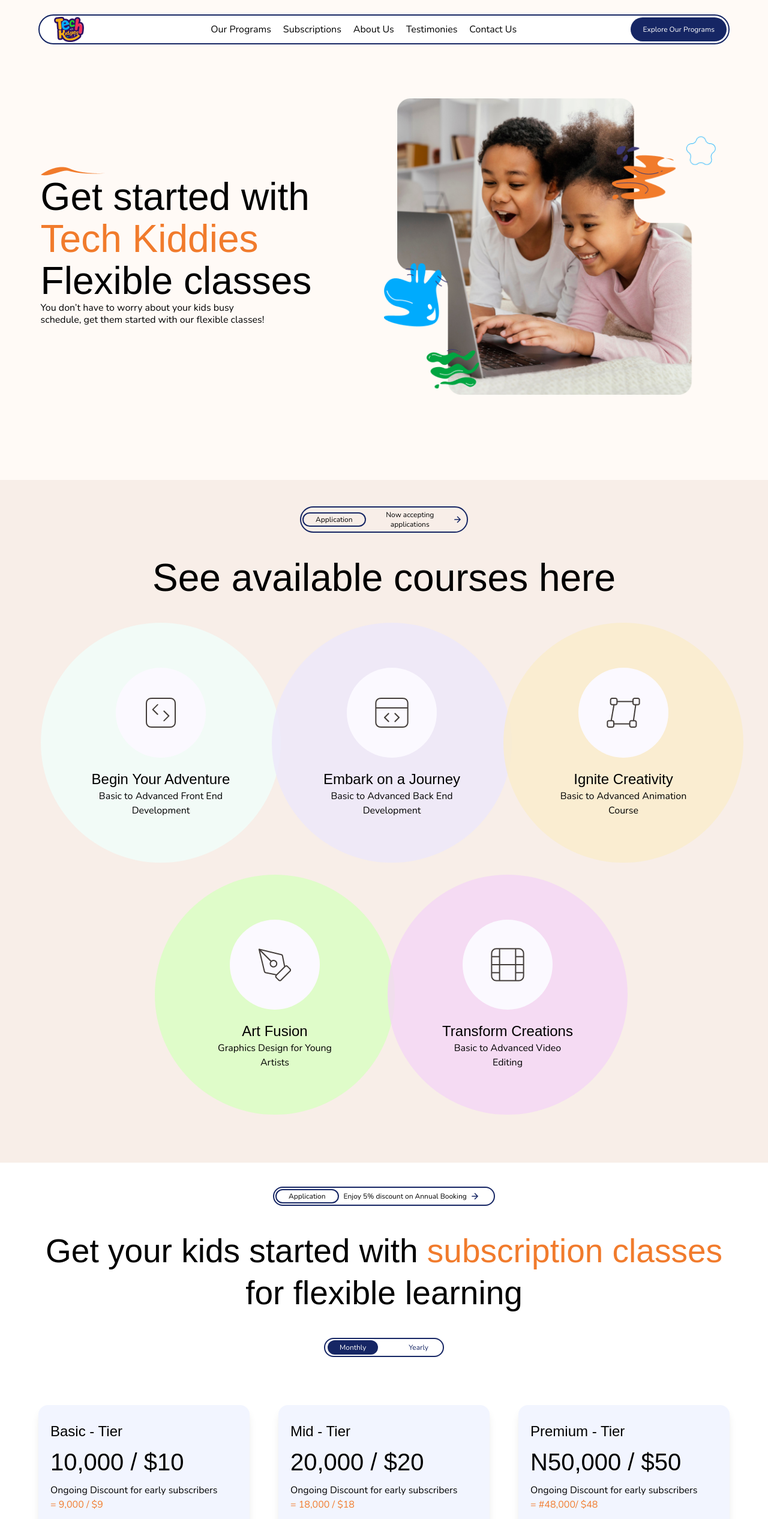
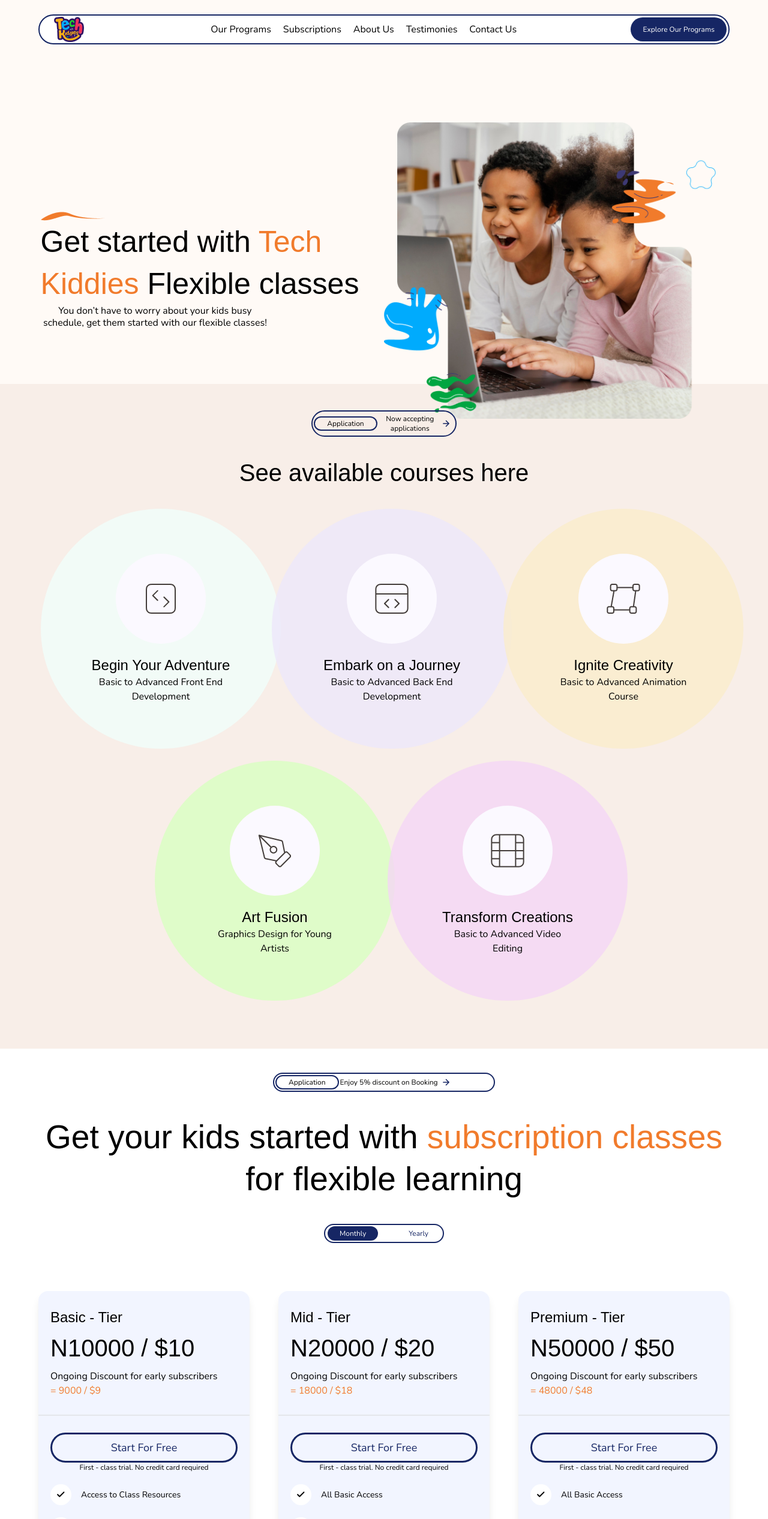
Before and after one commit to Jamleads/tech_kiddies, a React (Vite) app: page /subscribe in a window 1280 px wide. Shown: the top 2532 px of the page at 60% size. Built offline with nearby package versions, Linux system fonts and the light colour scheme; a web font is replaced by a local one.

Commit message:
Taoq problem

```diff
--- a/src/components/Modal.jsx
+++ b/src/components/Modal.jsx
@@ -64,11 +64,14 @@
                   id="location"
                   className="px-5 py-2 mt-3 bg-transparent border-[1px] border-black w-full rounded-full"
                 >
-                  <option value="">Select option</option>
+                  <option value="" className="text-red">
+                    Select option
+                  </option>
                   <option value="nigeria">Nigeria</option>
                   <option value="unitesd state">United State</option>
                   <option value="kenya">Kenya</option>
                   <option value="gambia">Gambia</option>
+                  <option value="gambia">Other</option>
                 </select>
               </div>
 
--- a/src/components/Pricing.jsx
+++ b/src/components/Pricing.jsx
@@ -4,28 +4,28 @@
 import { pricingData } from "../utilities/data";
 import Button from "./Button";
 
-const Pricing = ({ atHome }) => {
-  const [childTestimonies] = useState(false);
+const Pricing = ({ atHome, btnClick }) => {
+  const [yearly, setYearly] = useState(false);
   const xImgStyle =
     "img-qrap lg:w-[35px] lg:h-[35px] w-[40px] h-[40px] bg-mainWhite rounded-full flex items-center justify-center shadow-xs";
 
   return (
     <div className="pricing w-[90%] mx-auto flex flex-col gap-10">
-      <div className="mt-10 py-[2px] px-[2px] rounded-full border-[2px] border-darkerBlue lg:w-[370px] w-[90%] mx-auto flex items-center">
+      <div className="mt-10 py-[2px] px-[2px] rounded-full md:border-[2px] border-[1px] border-darkerBlue lg:w-[370px] w-[90%] mx-auto flex items-center">
         <Button
           btnText={"Application"}
           btnStyle={
-            "border-[2px] rounded-full text-xs border-darkerBlue px-5 py-[2px] bg-transparent"
+            "md:border-[2px] border-[1px] rounded-full text-xs border-darkerBlue px-5 py-[2px] bg-transparent"
           }
         />
-
-        <button className="py-[2px] px-2 bg-transparent flex items-center text-xs gap-2">
-          <span>Enjoy 5% discount on Annual Booking</span>
+        {/* className="py-[2px] text-xs px-[2px] bg-transparent flex items-center gap-2"> */}
+        <button className="py-[2px] px-[2px] bg-transparent flex items-center text-xs gap-2">
+          <span>Enjoy 5% discount on Booking</span>
           <img src={arrowRight} alt="" />
         </button>
       </div>
 
-      <h1 className="font-showcase !text-[55px] md:text-center">
+      <h1 className="font-showcase !text-[55px] text-center">
         Get your kids started with{" "}
         <span className="text-baseOrange">subscription classes</span> for
         flexible learning
@@ -33,19 +33,19 @@
 
       <div className="w-[200px] mx-auto flex items-center justify-between px-[4px] py-[2px] border-darkerBlue border-[2px] rounded-full">
         <Button
-          // btnClick={(e) => switchTestimonies(e)}
+          btnClick={() => setYearly(false)}
           btnText={"Monthly"}
           btnStyle={`${
-            childTestimonies
+            yearly
               ? "bg-transparent text-darkerBlue"
               : "bg-darkerBlue text-mainWhite"
           } text-xs rounded-full px-5 py-[4px] `}
         />
         <Button
-          // btnClick={(e) => switchTestimonies(e)}
+          btnClick={() => setYearly(true)}
           btnText={"Yearly"}
           btnStyle={`${
-            childTestimonies
+            yearly
               ? "bg-darkerBlue text-mainWhite"
               : "bg-transparent text-darkerBlue"
           } text-xs rounded-full px-5 py-[4px] `}
@@ -62,10 +62,42 @@
           >
             <div className=" border-b-2 px-5 py-7 flex flex-col">
               <p className="!text-2xl font-showcase">{item.title}</p>
-              <h2 className="font-showcase !text-[40px]">{item.price}</h2>
+              {/* <h2 className="font-showcase !text-[40px]">{item.price}</h2> */}
+              <h2 className="font-showcase !text-[40px]">
+                <span>
+                  N
+                  {(yearly ? item.priceN * 12 : item.priceN).toLocaleString(
+                    "en-US"
+                  )}
+                </span>{" "}
+                /{" "}
+                <span>
+                  $
+                  {(yearly ? item.priceD * 12 : item.priceD).toLocaleString(
+                    "en-US"
+                  )}
+                </span>
+              </h2>
               <p>
                 {item.discountText} <br />
-                <span className="text-baseOrange">{item.discountPrice}</span>
+                {/* <span className="text-baseOrange">
+                  {item.discountPrice}
+                </span>{" "} */}
+                <span className="text-baseOrange">
+                  ={" "}
+                  {(yearly
+                    ? item.discountPriceN * 12
+                    : item.discountPriceN
+                  ).toLocaleString()}{" "}
+                  /
+                </span>{" "}
+                <span className="text-baseOrange">
+                  $
+                  {(yearly
+                    ? item.discountPriceD * 12
+                    : item.discountPriceD
+                  ).toLocaleString()}
+                </span>
               </p>
             </div>
 
@@ -73,9 +105,10 @@
               <div>
                 <Button
                   btnStyle={
-                    "rounded-full w-full border-darkerBlue border-[3px] text-darkerBlue py-5 text-lg"
+                    "rounded-full w-full border-darkerBlue border-[3px] text-darkerBlue py-2 text-lg"
                   }
                   btnText={"Start For Free"}
+                  btnClick={btnClick}
                 />
                 <p className="text-xs text-center">
                   First - class trial. No credit card required
@@ -99,7 +132,7 @@
 
       {}
       <div className="flex justify-center mb-20">
-        {atHome ? <Button btnText={"Explore Now"} /> : ""}
+        {atHome ? <Button btnClick={btnClick} btnText={"Explore Now"} /> : ""}
       </div>
     </div>
   );
--- a/src/components/Testimonies.jsx
+++ b/src/components/Testimonies.jsx
@@ -19,11 +19,11 @@
       id="testimonies"
       className="bg-lightYellow py-10 flex flex-col gap-10"
     >
-      <span className="w-[200px] mx-auto py-[2px] px-[2px] rounded-full border-[2px] border-darkerBlue flex items-center justify-between">
+      <span className="w-[200px] mx-auto py-[2px] px-[2px] rounded-full md:border-[2px] border-[1px] border-darkerBlue flex items-center justify-between">
         <Button
           btnText={"Testimonies"}
           btnStyle={
-            "border-[2px] text-xs rounded-full border-darkerBlue px-5 py-[2px] bg-transparent"
+            "md:border-[2px] border-[1px] text-xs rounded-full border-darkerBlue px-5 py-[2px] bg-transparent"
           }
         />
 
--- a/src/index.css
+++ b/src/index.css
@@ -231,4 +231,7 @@
   .pricing h2 {
     font-size: 35px !important;
   }
+  .subVector {
+    display: none !important;
+  }
 }
--- a/src/pages/Subscriptions.jsx
+++ b/src/pages/Subscriptions.jsx
@@ -14,9 +14,11 @@
 import { Link } from "react-router-dom";
 import Newsletter from "../components/Newsletter";
 import ParentForm from "../components/ParentForm";
+import Modal from "../components/Modal";
 
 const Subscriptions = () => {
   const [open, setOpen] = useState(null);
+  const [formOpen, setFormOpen] = useState(null);
   const [parentForm, setParentForm] = useState(false);
 
   const shoeFaq = (index) => {
@@ -25,39 +27,51 @@
   const openParentForm = () => {
     setParentForm(!parentForm);
   };
+
   return (
     <>
       <div className={`${parentForm ? "" : "hidden"} bg-red-500`}>
         <ParentForm closeModal={openParentForm} />
       </div>
 
-      <section className="md:h-[100vh] w-full bg-[#FFFAF6] p-1">
+      {/* Enroll form  and its overlay*/}
+      <div className={`${formOpen ? "" : "hidden"} bg-red-500`}>
+        <Modal closeModal={() => setFormOpen(false)} />
+      </div>
+      <div
+        onClick={() => setFormOpen(false)}
+        className={`${
+          formOpen ? "" : "hidden"
+        } overflow-y-hidden modal-backdrop`}
+      ></div>
+
+      <section className="md:h-[80vh] w-full bg-[#FFFAF6] p-1">
         <div className="md:flex items-center justify-between mt-40 md:w-[90%] md:px-0 px-5 mx-auto">
           <div className="md:w-1/2">
-            <img src={SubVector} alt="vector" />
-            <h1 className="font-showcase">
+            <img src={SubVector} alt="vector" className="subVector" />
+            <h1 className="font-showcase !text-[50px] md:text-left text-center">
               Get started with{" "}
               <span className=" text-baseOrange">Tech Kiddies</span> Flexible
               classes
             </h1>
-            <p className="inter-small md:w-2/3">
+            <p className="inter-small md:w-2/3 text-center">
               You don’t have to worry about your kids busy schedule, get them
               started with our flexible classes!
             </p>
           </div>
 
-          <div className="md:w-1/2 flex items-center justify-center">
+          <div className="md:w-1/2 flex items-center justify-center my-10">
             <img src={SubHeroImage} alt="sub-here-image" />
           </div>
         </div>
       </section>
 
       <section className="w-full pb-20 p-1 bg-[#F8EEE8] flex flex-col gap-10">
-        <div className="mt-10 py-[2px] px-[2px] rounded-full border-[2px] border-darkerBlue lg:w-[22%] w-[90%] mx-auto flex items-center">
+        <div className="mt-10 py-[2px] px-[2px] rounded-full md:border-[2px] border-[1px] border-darkerBlue lg:w-[19%] justify-between w-[85%] mx-auto flex items-center">
           <Button
             btnText={"Application"}
             btnStyle={
-              "border-[2px] rounded-full text-xs border-darkerBlue px-5 py-[2px] bg-transparent"
+              "md:border-[2px] border-[1px] rounded-full text-xs border-darkerBlue px-5 py-[2px] bg-transparent"
             }
           />
 
@@ -67,18 +81,18 @@
           </button>
         </div>
 
-        <div className="font-showcase text-center">
+        <div className="font-showcase !text-[40px] !leading-10 text-center">
           See available courses here
         </div>
 
         <div className="md:w-[90%] mx-auto md:px-0 flex flex-col gap-5">
-          <div className="grid lg:grid-cols-3 grid-cols-1 gap-3">
+          <div className="grid lg:grid-cols-3 grid-cols-1 gap-3 justify-center items-center">
             {subscriotionCourse.slice(0, 3).map((item, index) => (
               <div
                 key={index}
                 data-aos="flip-left"
                 data-aos-duration="1000"
-                className={`flex flex-col items-center md:w-[400px] w-[370px] h-[370px] md:h-[400px] justify-center gap-5 rounded-full ${item.bgColor}`}
+                className={`flex flex-col items-center md:w-[400px] md:h-[400px] w-[350px] h-[350px] justify-center gap-5 rounded-full mx-auto ${item.bgColor}`}
               >
                 <div className="bg-[#FBF9FF] rounded-full w-[150px] h-[150px] flex items-center justify-center">
                   <img src={item.icon} alt="" />
@@ -98,7 +112,7 @@
                 key={index}
                 data-aos="flip-left"
                 data-aos-duration="1000"
-                className={`flex flex-col items-center md:w-[400px] w-[370px] h-[370px] md:h-[400px] justify-center gap-5 rounded-full ${item.bgColor}`}
+                className={`flex flex-col items-center md:w-[400px] md:h-[400px] w-[350px] h-[350px] justify-center gap-5 rounded-full mx-auto ${item.bgColor}`}
               >
                 <div className="bg-[#FBF9FF] rounded-full w-[150px] h-[150px] flex items-center justify-center">
                   <img src={item.icon} alt="" />
@@ -115,15 +129,15 @@
       </section>
 
       <section>
-        <Pricing />
+        <Pricing btnClick={() => setFormOpen(true)} />
       </section>
 
       <section>
         <div className="bg-[#EFF2FB]">
           <div className="w-[90%] mx-auto md:flex justify-between py-20">
             <div className="md:w-[45%]">
-              <h1 className="font-showcase !text[30px]">FAQs</h1>
-              <p className="md:w-[80%]">
+              <h1 className="font-showcase !text[30px] text-center">FAQs</h1>
+              <p className="md:w-[80%] text-center">
                 What the parents worry about and how we got them the perfect
                 fit. Can’t find the answer you’re looking for? Please chat to{" "}
                 <a href="" className="text-baseOrange">
@@ -134,15 +148,10 @@
 
             <div className="md:w-[55%] flex flex-col gap-5">
               {faqData.map((item, index) => (
-                <div
-                  key={index}
-                  className={`p-8 ${
-                    open === index ? "bg-[#FCFDFF] rounded-lg shadow-lg" : ""
-                  } `}
-                >
+                <div key={index} className={`p-8 ${open === index ? "" : ""} `}>
                   <div className="flex items-start justify-between gap-10">
                     <p className="font-showcase !text-[18px] !leading-6">
-                      {item.title}
+                      <p className=" font-light">{item.title}</p>
                     </p>
 
                     <img
@@ -204,14 +213,16 @@
             data-aos="zoom-in"
             className="flex lg:flex-row flex-col items-center gap-10 -mt-[100px]"
           >
-            <div className="lg:w-1/2 py-10 px-5 bg-[#00A541] text-mainWhite rounded-2xl flex flex-col items-center justify-center gap-5">
-              <h2 className="font-shocase !text-[25px]">
+            <div className="lg:w-1/2 py-10 px-5 bg-[#00A541] text-mainWhite rounded-2xl flex flex-col items-center justify-center gap-5 text-center">
+              <h2 className="font-shocase !text-[25px] text-center leading-8">
                 We have amazing courses
               </h2>
-              <p>Empowering kids to become future creators and innovators.</p>
+              <p className="text-center">
+                Empowering kids to become future creators and innovators.
+              </p>
               <Link to="our_programs">
                 <Button
-                  btnText={"Explore Our Program"}
+                  btnText={"Explore Our Programs"}
                   btnStyle={
                     "px-5 py-3 rounded-full text-darkerBlue border-0 bg-mainWhite text-xs"
                   }
@@ -219,10 +230,12 @@
               </Link>
             </div>
             <div className="lg:w-1/2 py-10 px-5 bg-[#00ABFD] text-mainWhite rounded-2xl flex flex-col items-center justify-center gap-5">
-              <h2 className="font-shocase !text-[25px]">
+              <h2 className="font-shocase !text-[25px] text-center leading-8">
                 Join Our Parent Community
               </h2>
-              <p>Get Involved in Your Child’s Tech Journey.</p>
+              <p className="text-center">
+                Get Involved in Your Child’s Tech Journey.
+              </p>
               <Button
                 btnClick={openParentForm}
                 btnText={"Join Our Community"}
@@ -243,7 +256,7 @@
                   Empowering kids to become future creators and innovators.
                 </p>
                 <Newsletter />
-                <p className="text-xs">
+                <p className="text-[10px]">
                   Designed by{" "}
                   <span className="text-baseOrange">Taofeeqah Bello</span> and
                   Developed by{" "}
--- a/src/utilities/data.js
+++ b/src/utilities/data.js
@@ -199,9 +199,13 @@
   {
     id: 1,
     title: "Basic - Tier",
+    priceN: "10000",
+    priceD: "10",
     price: "10,000 / $10",
     discountText: "Ongoing Discount for early subscribers",
     discountPrice: "= 9,000 / $9",
+    discountPriceN: "9000",
+    discountPriceD: "9",
     addedPcakage: [
       {
         id: 1,
@@ -232,9 +236,13 @@
   {
     id: 2,
     title: "Mid - Tier",
+    priceN: "20000",
+    priceD: "20",
     price: "20,000 / $20",
     discountText: "Ongoing Discount for early subscribers",
     discountPrice: "= 18,000 / $18",
+    discountPriceN: "18000",
+    discountPriceD: "18",
     addedPcakage: [
       {
         id: 1,
@@ -261,9 +269,13 @@
   {
     id: 3,
     title: "Premium - Tier",
+    priceN: "50000",
+    priceD: "50",
     price: "N50,000 / $50",
     discountText: "Ongoing Discount for early subscribers",
     discountPrice: "= #48,000/ $48",
+    discountPriceN: "48000",
+    discountPriceD: "48",
     addedPcakage: [
       {
         id: 1,
```
Also changed, not shown: src/pages/Home.jsx (+25 -20 lines), src/pages/Program.jsx (+13 -11 lines).
